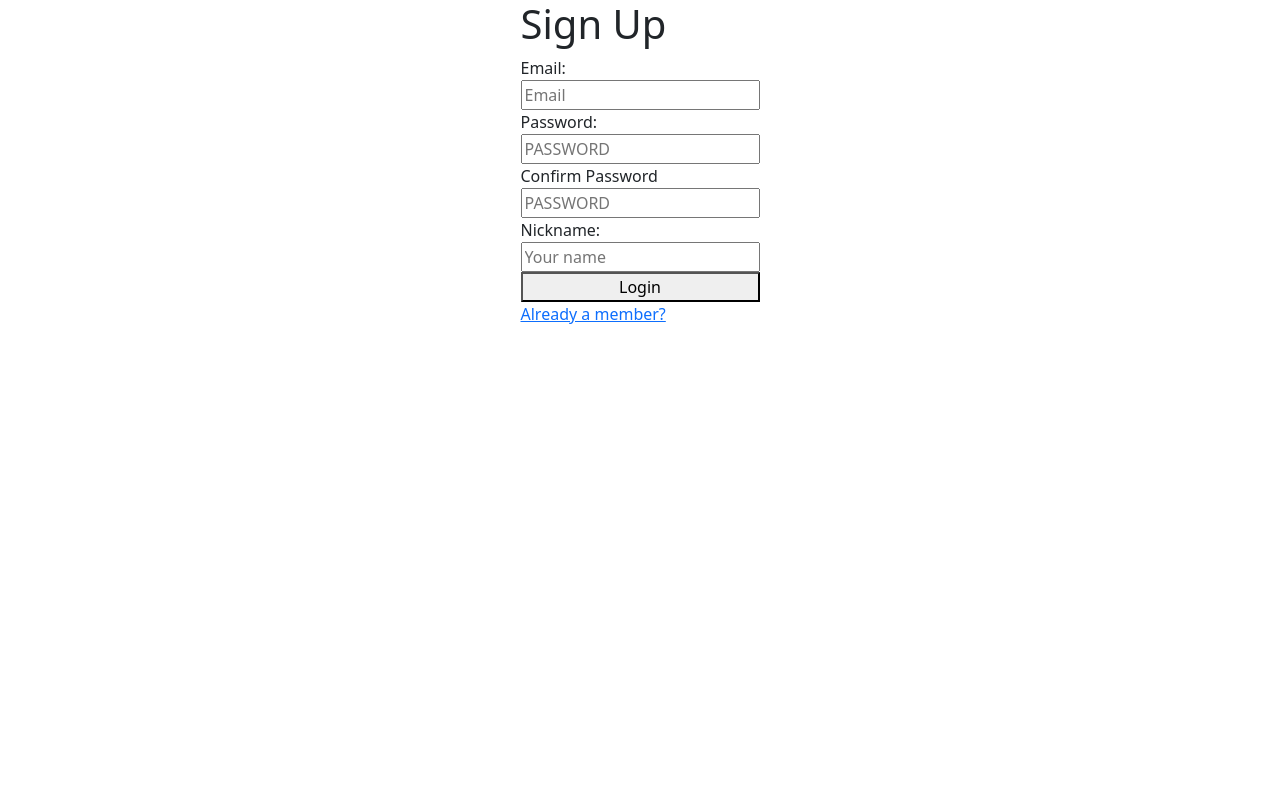
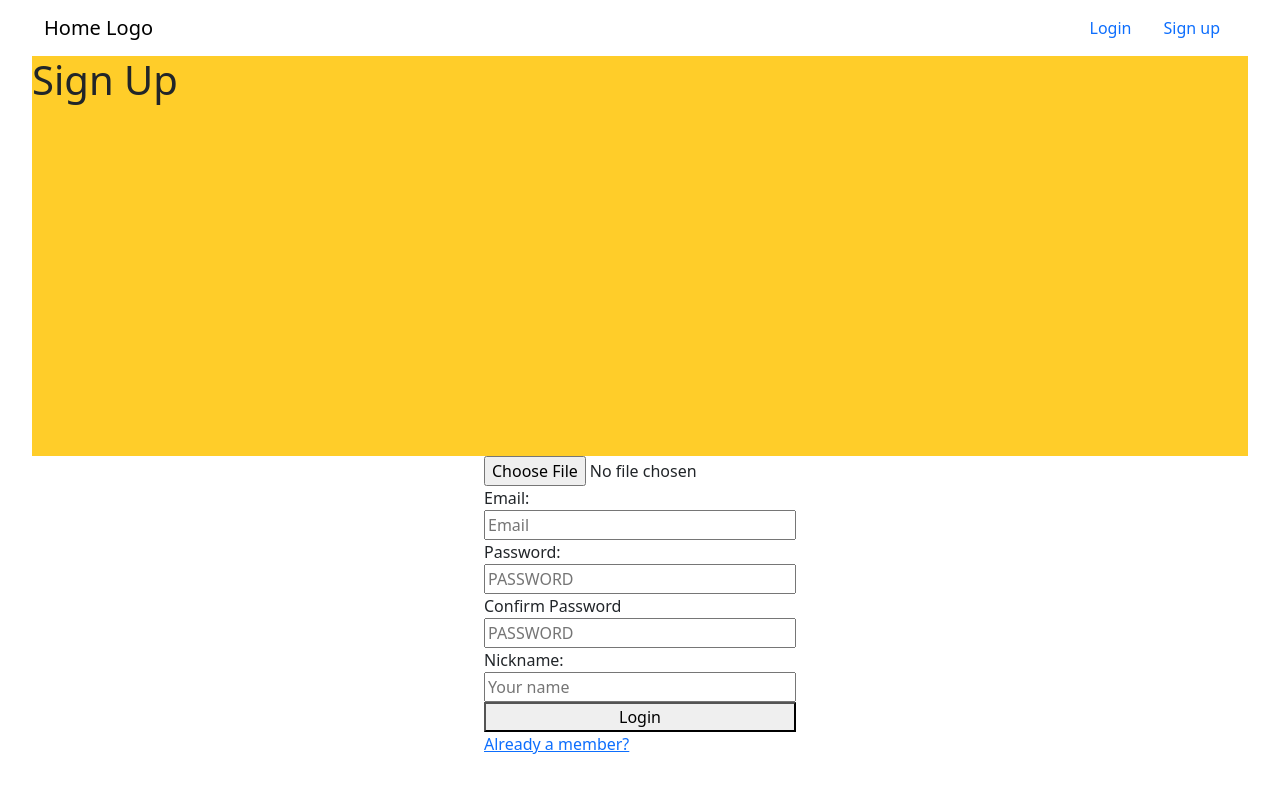
Before and after one commit to Pinkman669/bill-manager, a website with bundled scripts: page public/sign.html in a window 1280 px wide. Built offline with nearby package versions, Linux system fonts and the light colour scheme; some packages are replaced by stand-ins of ours; what express-session would draw is missing.

Commit message:
Added navbar and sign up form in sign.html

```diff
--- a/public/css/sign.css
+++ b/public/css/sign.css
@@ -2,11 +2,15 @@
     max-width: 1240px;
 }
 
+.main-block{
+    background-color: #FFCD29;
+    width: 100%;
+    height: 400px;
+}
+
 .login-signup{
     display: flex;
-    flex-wrap: wrap;
-    flex-direction: column;
-    align-content: center;
+    justify-content: center;
 }
 
 .sign-up-panel{
--- a/public/sign.html
+++ b/public/sign.html
@@ -13,10 +13,29 @@
 
 <body>
     <div class="container-fluid">
+        <nav class="navbar">
+            <div class="container-fluid">
+                <a class="navbar-brand">Home Logo</a>
+                <ul class="nav justify-content-end">
+                    <li class="nav-item">
+                      <a class="nav-link" href="#">Login</a>
+                    </li>
+                    <li class="nav-item">
+                      <a class="nav-link" href="#">Sign up</a>
+                    </li>
+                  </ul>
+            </div>
+        </nav>
+        <div class="main-block">
+            <h1>Sign Up</h1>
+        </div>
         <div class="login-signup">
-            <h1>Sign Up</h1>
             <form id="sign-up-form">
                 <div class="sign-up-panel">
+                    <div class="profile-pic-div">
+
+                        <input type="file" id="image">
+                    </div>
                     <label for="email">Email: </label>
                     <input name="email" type="email" placeholder="Email">
                     <label for="password">Password: </label>
```
